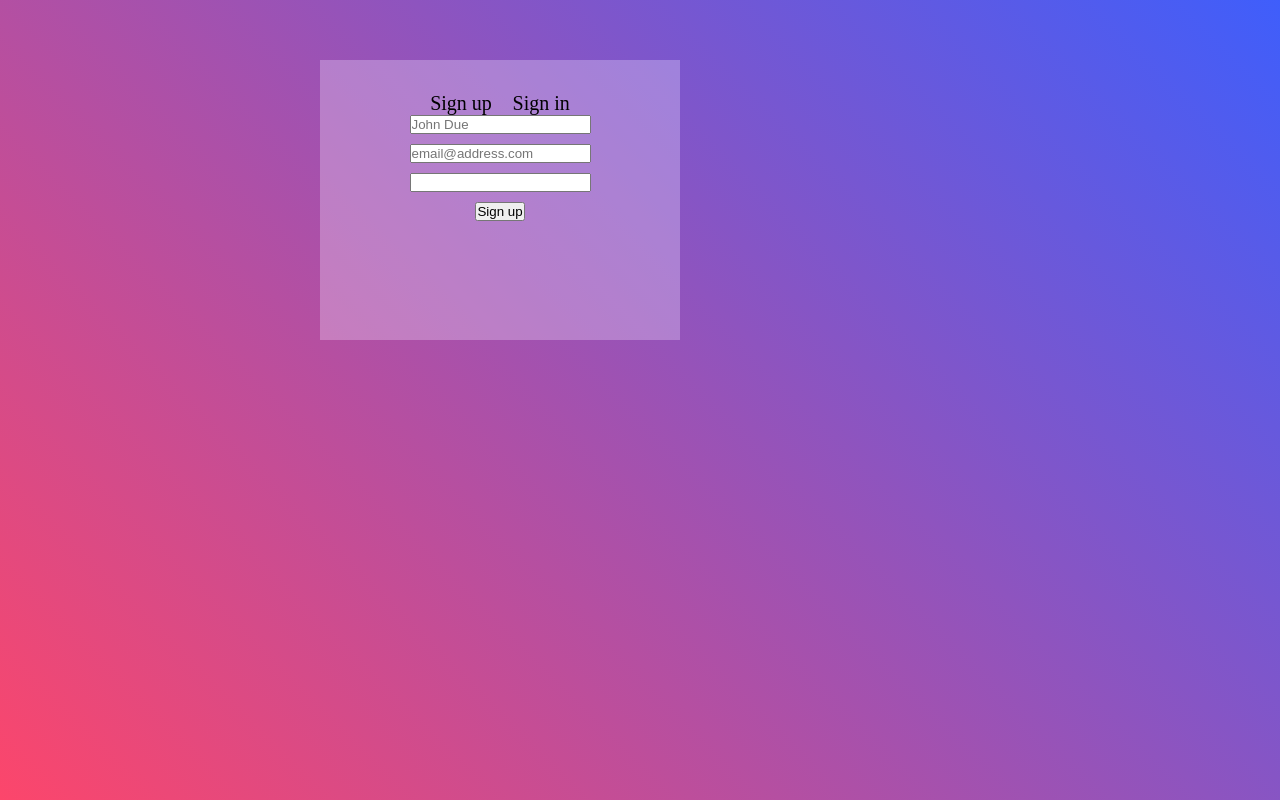
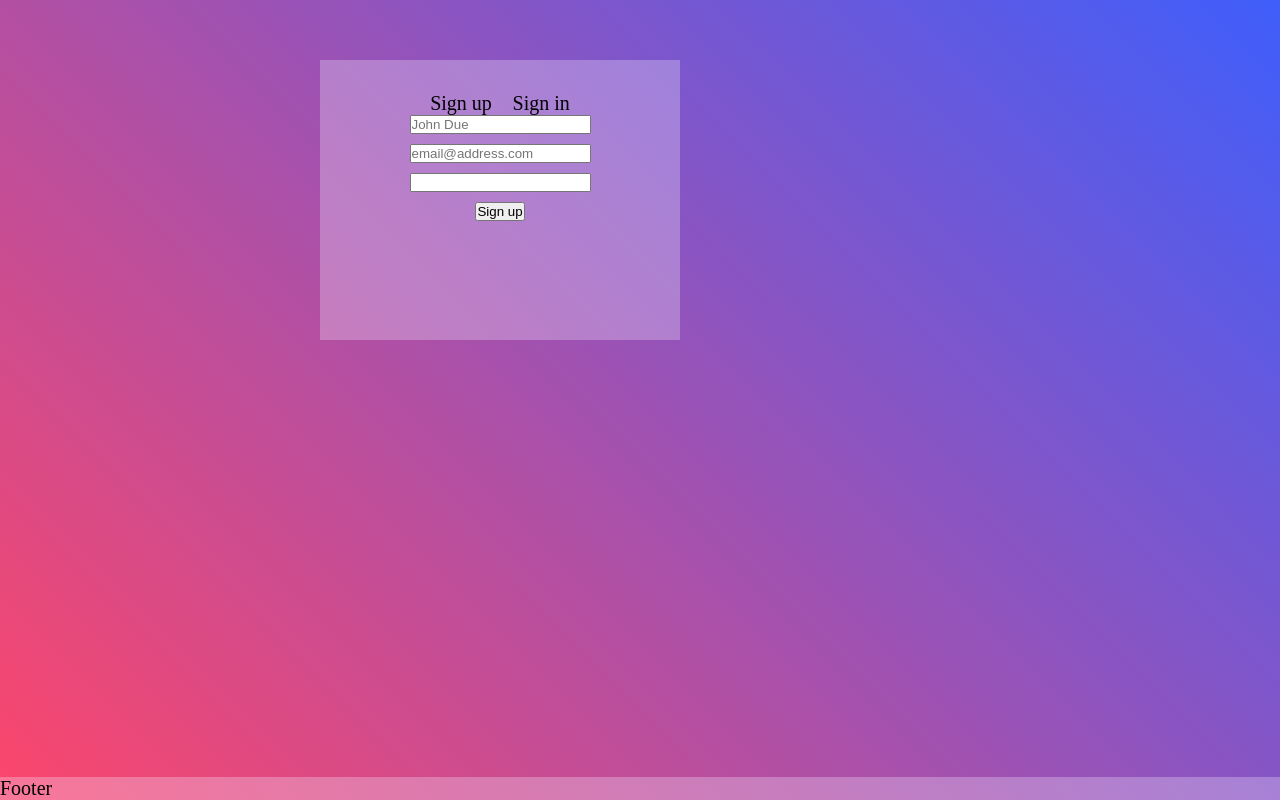
Before and after one commit to muwella/frontend-project, a website: page src/index.html in a window 1280 px wide. Drawn offline with Linux system fonts and the light colour scheme.

Commit message:
trying footer

```diff
--- a/src/index.html
+++ b/src/index.html
@@ -48,9 +48,11 @@
     </main>
 
     <!-- como hacer que vaya pegado abajo -->
-    <!-- <footer>
-      <p>Footer</p>
-    </footer> -->
+    <div class="div-footer">
+      <footer>
+        <p>Footer</p>
+      </footer>
+    </div>
 
     <script src="script.js"></script>
   </body>
--- a/src/style.css
+++ b/src/style.css
@@ -47,9 +47,6 @@ main {
   padding-top: 6rem;
 }
 
-.div-form div {
-}
-
 .div-form {
   background-color: rgba(242, 230, 255, 0.3);
   display: flex;
@@ -89,9 +86,24 @@ main {
 }
 
 /* footer */
+
+/* que el footer vaya abajo de todo */
+.div-footer {
+  min-height: 100vh; /* con 100vh se crea un scroll,
+        crea un espacio en blanco extra */
+  display: flex;
+  flex-direction: column;
+  justify-content: end;
+}
+
+/* otra opcion: position absolute */
+.div-footer {
+  position: absolute;
+  bottom: 0;
+  left: 0;
+  right: 0;
+}
+
 footer {
   background-color: rgba(242, 230, 255, 0.3);
 }
-
-footer p {
-}
```
